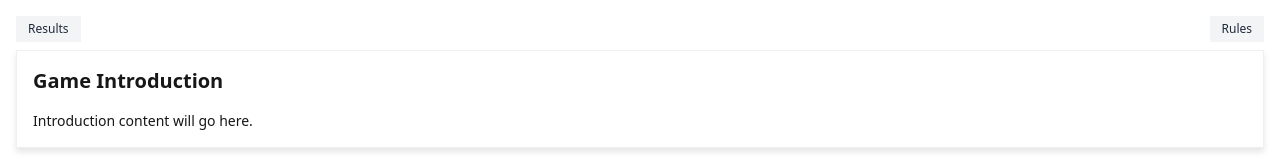
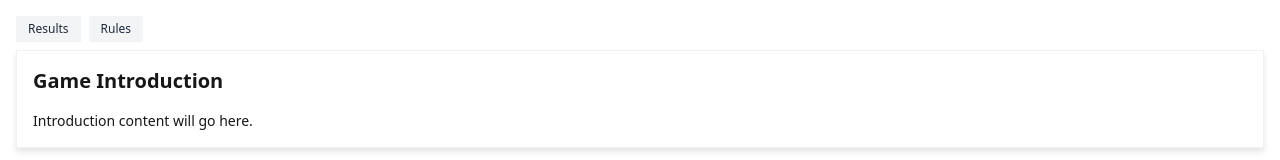
Before and after one commit to niravbeni/tmm, a Next.js app in the folder frontend/: page /intro in a window 1280 px wide. Shown: the top 160 px of the page. Built offline with nearby package versions, Linux system fonts and the light colour scheme; no server answers.

Commit message:
Reposition navigation buttons to the left corner area

```diff
--- a/frontend/src/app/intro/page.tsx
+++ b/frontend/src/app/intro/page.tsx
@@ -18,14 +18,15 @@ export default function IntroPage() {
               >
                 Results
               </button>
-            </div>
-            <div className="flex space-x-2">
               <button
                 onClick={() => router.push('/rules')}
                 className="status-badge bg-gray-100 text-gray-800 dark:bg-gray-800 dark:text-gray-200 cursor-pointer hover:bg-gray-200 dark:hover:bg-gray-700"
               >
                 Rules
               </button>
+            </div>
+            <div className="flex space-x-2">
+              {/* Right side space reserved for future buttons if needed */}
             </div>
           </div>
 
--- a/frontend/src/app/rules/page.tsx
+++ b/frontend/src/app/rules/page.tsx
@@ -18,14 +18,15 @@ export default function RulesPage() {
               >
                 Results
               </button>
-            </div>
-            <div className="flex space-x-2">
               <button
                 onClick={() => router.push('/intro')}
                 className="status-badge bg-gray-100 text-gray-800 dark:bg-gray-800 dark:text-gray-200 cursor-pointer hover:bg-gray-200 dark:hover:bg-gray-700"
               >
                 Intro
               </button>
+            </div>
+            <div className="flex space-x-2">
+              {/* Right side space reserved for future buttons if needed */}
             </div>
           </div>
 
```
